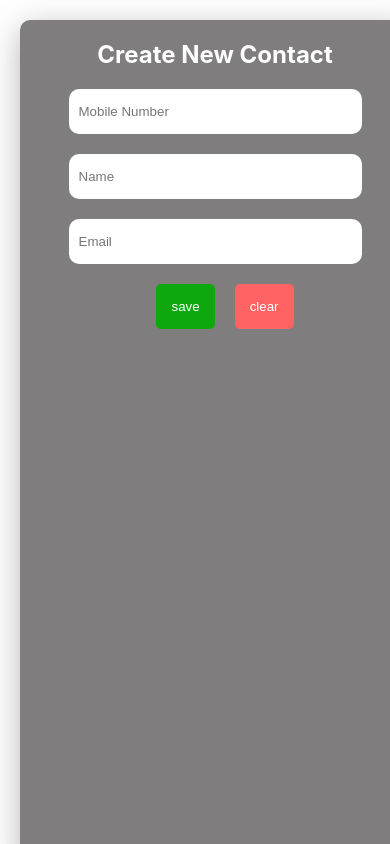
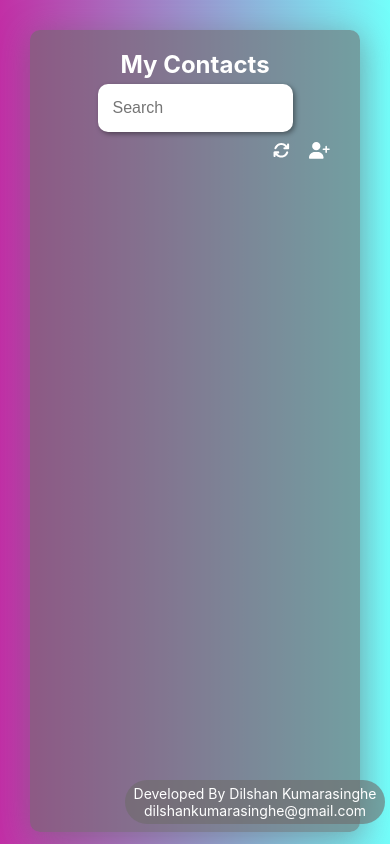
Before and after one commit to dilshanDD/my-phonebook, a React (Create React App) app: page / in a window 390 px wide. Shown: the top 844 px of the page. Built offline with nearby package versions, Linux system fonts and the light colour scheme.

Commit message:
Modal view added

```diff
--- a/src/App.js
+++ b/src/App.js
@@ -1,12 +1,10 @@
 import React from "react";
 import "./App.css";
-import InsertContacts from "./components/InsertContacts";
 import DisplayContacts from "./components/DisplayContacts";
 
 function App() {
   return (
     <div className="main-container">
-      <InsertContacts />
       <DisplayContacts />
     </div>
   );
--- /dev/null
+++ b/src/components/DeveloperDetails.js
@@ -0,0 +1,16 @@
+import React from "react";
+
+const DeveloperDetails = () => {
+  return (
+    <div className="developer-contact-details-container">
+      <span className="developer-contact-details">
+        Developed By Dilshan Kumarasinghe
+      </span>
+      <span className="developer-contact-details">
+        dilshankumarasinghe@gmail.com
+      </span>
+    </div>
+  );
+};
+
+export default DeveloperDetails;
--- a/src/components/DisplayContacts.js
+++ b/src/components/DisplayContacts.js
@@ -3,9 +3,8 @@ import { useSelector, useDispatch } from "react-redux";
 import "./styles/style.css";
 import { FontAwesomeIcon } from "@fortawesome/react-fontawesome";
 import {
-  faUser,
-  faTrash,
   faArrowsRotate,
+  faUserPlus
 } from "@fortawesome/free-solid-svg-icons";
 import SearchBar from "./SearchBar";
 import {
@@ -13,14 +12,25 @@ import {
   searchItem,
   resetItems,
 } from "../features/counter/SaveContactsSlice";
+import InsertContacts from "./InsertContacts";
+import ListItems from "./ListItems";
+import DeveloperDetails from "./DeveloperDetails";
 
 const DisplayContacts = () => {
   const dispatch = useDispatch();
   const [searchKey, setSearchKey] = useState("");
+  const [modalOpen, setModalOpen] = useState(false);
   const allDetails = useSelector((state) => state.saveContacts.contactDetails);
   const searchDetails = useSelector(
     (state) => state.saveContacts.searchDetails
   );
+  const handleOpenModal = () => {
+    setModalOpen(true);
+  };
+
+  const handleCloseModal = () => {
+    setModalOpen(false);
+  };
 
   const deleteButton = (id) => {
     dispatch(deleteItem(id));
@@ -38,53 +48,62 @@ const DisplayContacts = () => {
   };
 
   return (
+    <>
+      <InsertContacts isOpen={modalOpen} closeModal={handleCloseModal} />
       <div className="list-container">
+        <h3> My Contacts</h3>
         <SearchBar setSearchKey={setSearchKey} searchKey={searchKey} />
-      <div className="refresh-button-container">
-      <button type="button" className="refresh-btn" onClick={resetList}>
+        <div className="refresh-add-user-button-container">
+          <button
+            className="refresh-btn"
+            onClick={() => {
+              resetList();
+              setSearchKey("");
+            }}
+          >
             <FontAwesomeIcon icon={faArrowsRotate} size="lg" />
+          </button>
+          <button className="add-user-btn" onClick={handleOpenModal}>
+            <FontAwesomeIcon icon={faUserPlus} size="lg" />
           </button>
         </div>
         <div className="message-container">
           {searchDetails.length === 0 && searchKey && "No results found !"}
-      {searchDetails.length !== 0 && searchDetails.length + " Results found "}
+          {searchDetails.length !== 0 &&
+            searchDetails.length + " Results found "}
         </div>
         <ul>
           {(searchDetails.length === 0 &&
             allDetails.map((detail) => {
               const { id, name, mobileNumber, email } = detail || {};
               return (
-              <li key={id} className="contact-item">
-                <FontAwesomeIcon icon={faUser} className="list-icon" />
-                {name || ""} |{mobileNumber || ""}|{email || ""}
-                <button
-                  type="button"
-                  className="delete-btn"
-                  onClick={() => deleteButton(id)}
-                >
-                  <FontAwesomeIcon icon={faTrash} />
-                </button>
-              </li>
+                <ListItems
+                  deleteButton={deleteButton}
+                  name={name}
+                  mobileNumber={mobileNumber}
+                  email={email}
+                  id={id}
+                  key={id}
+                />
               );
             })) ||
             searchDetails.map((detail) => {
               const { id, name, mobileNumber, email } = detail || {};
               return (
-              <li key={id} className="contact-item">
-                <FontAwesomeIcon icon={faUser} className="list-icon" />
-                {name || ""} |{mobileNumber || ""}|{email || ""}
-                <button
-                  type="button"
-                  className="delete-btn"
-                  onClick={() => deleteButton(id)}
-                >
-                  <FontAwesomeIcon icon={faTrash} />
-                </button>
-              </li>
+                <ListItems
+                  deleteButton={deleteButton}
+                  name={name}
+                  mobileNumber={mobileNumber}
+                  email={email}
+                  id={id}
+                  key={id}
+                />
               );
             })}
         </ul>
+       <DeveloperDetails/>
       </div>
+    </>
   );
 };
 export default DisplayContacts;
--- a/src/components/InsertContacts.js
+++ b/src/components/InsertContacts.js
@@ -2,8 +2,10 @@ import { useState } from "react";
 import "./styles/style.css";
 import { useDispatch } from "react-redux";
 import { saveDetails } from "../features/counter/SaveContactsSlice";
+import { FontAwesomeIcon } from "@fortawesome/react-fontawesome";
+import { faRectangleXmark } from "@fortawesome/free-solid-svg-icons";
 
-const InsertContacts = () => {
+const InsertContacts = ({ isOpen, closeModal }) => {
   const [mobileNumber, setMobileNumber] = useState("");
   const [name, setName] = useState("");
   const [email, setEmail] = useState("");
@@ -17,7 +19,7 @@ const InsertContacts = () => {
   const saveContactDetails = () => {
     dispatch(
       saveDetails({
-        id: Math.floor(Math.random()*1000),
+        id: Math.floor(Math.random() * 1000),
         mobileNumber,
         name,
         email,
@@ -25,10 +27,20 @@ const InsertContacts = () => {
     );
     clear();
   };
+  if (!isOpen) return null;
   return (
     <div className="insert-contacts-container">
+      <div className="modal-container">
+        <button className="modal-close-button" onClick={closeModal}>
+          <FontAwesomeIcon icon={faRectangleXmark} />
+        </button>
         <h3> Create New Contact</h3>
         <form className="form-container">
+          <input
+            type="file"
+            className="insert-image-container"
+            placeholder="Profile Picture"
+          />
           <input
             type="text"
             placeholder="Mobile Number"
@@ -44,25 +56,21 @@ const InsertContacts = () => {
             onChange={(event) => setName(event.target.value)}
           />
           <input
-          type="text"
+            type="email"
             placeholder="Email"
             className="text-field"
             value={email}
             onChange={(event) => setEmail(event.target.value)}
           />
-        <div className="btn-container">
           <button
             type="button"
-            className="btn save-btn"
+            className="save-btn"
             onClick={saveContactDetails}
           >
             save
           </button>
-          <button type="button" className="btn clear-btn" onClick={clear}>
-            clear
-          </button>
+        </form>
       </div>
-      </form>
     </div>
   );
 };
--- /dev/null
+++ b/src/components/ListItems.js
@@ -0,0 +1,36 @@
+import React from "react";
+import { FontAwesomeIcon } from "@fortawesome/react-fontawesome";
+import {
+  faUser,
+  faTrash,
+  faPen,
+  faEye,
+} from "@fortawesome/free-solid-svg-icons";
+
+const ListItems = ({deleteButton,name,mobileNumber,email,id}) =>{
+    return (
+        <li>
+          <div className="contact-item-details-container">
+            <button className="btn">
+              <FontAwesomeIcon icon={faUser} />
+            </button>
+            <span className="contact-details-container">
+              {name || ""} |{mobileNumber || ""}|{email || ""}
+            </span>
+          </div>
+          <div className="contact-item-edit-delete-view-container">
+            <button className="btn">
+              <FontAwesomeIcon icon={faEye} />
+            </button>
+            <button className="btn">
+              <FontAwesomeIcon icon={faPen} />
+            </button>
+            <button className="btn" onClick={() => deleteButton(id)}>
+              <FontAwesomeIcon icon={faTrash} />
+            </button>
+          </div>
+        </li>
+      );
+}
+
+export default ListItems;
--- a/src/components/SearchBar.js
+++ b/src/components/SearchBar.js
@@ -4,7 +4,7 @@ import "./styles/style.css";
 const SearchBar = ({setSearchKey, searchKey}) => {
   return (
     <div className="search-bar-container">
-      <input type="text" value={searchKey} className="search-bar" placeholder="Search" onChange={(event)=>setSearchKey(event.target.value)}/>
+      <input type="text" value={searchKey} className="search-bar-input" placeholder="Search" onChange={(event)=>setSearchKey(event.target.value)}/>
     </div>
   );
 };
--- a/src/components/styles/style.css
+++ b/src/components/styles/style.css
@@ -1,26 +1,103 @@
+/* Main Containers */
 .main-container {
-  background-color: rgb(255, 255, 255);
+  background: linear-gradient(
+    90deg,
+    rgba(194, 47, 166, 1) 0%,
+    rgba(115, 255, 251, 1) 100%
+  );
+  display: flex;
+  justify-content: center;
+  padding: 30px;
+}
+.insert-contacts-container {
+  position: fixed;
+  top: 0;
+  left: 0;
+  right: 0;
+  bottom: 0;
+  background-color: rgba(0, 0, 0, 0.5);
+  display: flex;
+  justify-content: center;
+  align-items: center;
+  z-index: 1;
+}
+.list-container {
+  background-color: rgba(110, 108, 108, 0.6);
+  box-shadow: 2px 5px 32px rgba(100, 99, 99, 0.5);
+  height: 95vh;
+  width: 60%;
+  border-radius: 10px;
+}
+
+/* Sub Containers */
+.modal-container {
+  position: relative;
+  background-color: rgba(110, 108, 108, 0.95);
+  padding: 20px;
+  border-radius: 10px;
+  width: 50%;
+}
+.form-container {
+  display: flex;
+  flex-direction: column;
+  align-items: center;
+}
+.message-container {
+  margin-top: 10px;
+  color: white;
+  text-align: center;
+}
+.search-bar-container {
+  margin-top: 5px;
+  display: flex;
+}
+.contact-item-details-container {
+  max-width: 400px;
+  white-space: nowrap;
+  overflow: hidden;
+  text-overflow: ellipsis;
+}
+.contact-item-edit-delete-view-container {
   display: flex;
   flex-direction: row;
+  justify-content: end;
 }
-.insert-contacts-container {
-  background-color: rgba(110, 108, 108, 0.877);
-  box-shadow: 0 8px 32px 0 rgba(100, 99, 99, 0.466);
-  width: 50%;
-  height: 100vh;
-  border-radius: 10px;
-  margin: 20px;
+.developer-contact-details-container{
+  width: 250px;
+  background-color: rgba(110, 108, 108, 0.6);
+  padding: 5px;
+  text-align: center;
+  border-radius: 50px;
+  position: fixed;
+  bottom: 20px;
+  right: 5px;
+  display: flex;
+  flex-direction: column;
 }
-.list-container {
-  background-color: rgba(110, 108, 108, 0.877);
-  box-shadow: 0 8px 32px 0 rgba(100, 99, 99, 0.466);
-  height: 100vh;
-  width: 50%;
-  border-radius: 10px;
-  margin: 20px;
+.contact-details-container{
+  margin-left: 5px;
 }
+.insert-image-container{
+  width: 200px;
+  height: 200px;
+  background-color: red;
+  border-radius: 50%;
+}
+
+/* Button containers */
+.refresh-add-user-button-container {
+  width: 100%;
+  display: flex;
+  justify-content: flex-end;
+}
+.btn-container {
+  display: flex;
+  flex-direction: row;
+  margin-top: 20px;
+}
+/*Other Elements */
 .text-field {
-  color: #fff;
+  color: black;
   height: 25px;
   width: 70%;
   margin-top: 20px;
@@ -28,37 +105,6 @@
   border: none;
   outline: 0;
   border-radius: 10px;
-}
-.form-container {
-  display: flex;
-  flex-direction: column;
-  align-items: center;
-}
-.btn-container {
-  display: flex;
-  flex-direction: row;
-  margin-top: 20px;
-}
-.btn {
-  padding: 15px;
-  margin-left: 20px;
-  border: none;
-  color: white;
-  border-radius: 5px;
-}
-.btn:hover {
-  cursor: pointer;
-  color: wheat;
-}
-.btn:active {
-  color: red;
-}
-
-.clear-btn {
-  background-color: rgb(255, 98, 98);
-}
-.save-btn {
-  background-color: rgba(1, 172, 1, 0.89);
 }
 h3 {
   margin: 0;
@@ -69,57 +115,66 @@ h3 {
 }
 ul {
   list-style: none;
+  margin: 0;
+  padding: 0 15px;
+  max-height: 70vh;
+  overflow-y: scroll;
+  scrollbar-width: thin;
+  scrollbar-color: #ccc #fff;
+}
+ul::-webkit-scrollbar {
+  width: 6px;
+}
+ul::-webkit-scrollbar-thumb {
+  background-color: #ccc;
 }
 
-.list-icon {
-  margin-right: 10px;
+ul::-webkit-scrollbar-thumb:hover {
+  background-color: #aaa;
 }
-
-.contact-item {
-  position: relative;
+li {
   background-color: white;
-  margin: 10px;
-  padding: 15px;
+  margin: 5px;
+  padding: 5px;
   border-radius: 50px;
+  display: flex;
+  flex-direction: row;
+  justify-content: space-between;
 }
-.search-bar-container {
-  margin-top: 20px;
-  display: flex;
-  align-content: center;
-  align-items: center;
-  text-align: center;
-}
-.search-bar {
+.search-bar-input {
   margin-left: auto;
   margin-right: auto;
   width: 50%;
   padding: 15px;
   border: none;
   outline: 0;
+  box-shadow: 2px 2px 5px rgba(0, 0, 0, 0.4);
   border-radius: 10px;
   font-size: 16px;
   font-weight: 400;
 }
-.delete-btn {
-  background-color: rgba(211, 211, 211, 0.521);
-  position: absolute;
-  right: 10px;
-  top: 9px;
+.developer-contact-details{
+  color: white;
+  font-weight: 400;
+  font-size: 14px;
+}
+
+/* Buttons */
+.add-user-btn {
+  color: white;
+  margin-right: 20px;
   padding: 10px;
   border: none;
-  border-radius: 50%;
+  outline: 0;
+  background-color: transparent;
+  transition: transform 0.2s ease-in-out;
 }
-.delete-btn:hover {
+.add-user-btn:hover {
   cursor: pointer;
-  background-color: lightgray;
+  transform: scale(1.2);
 }
-.delete-btn:active {
-  background-color: red;
-}
-.refresh-button-container {
-  width: 100%;
-  display: flex;
-  justify-content: flex-end;
+.add-user-btn:active {
+  color: black;
 }
 .refresh-btn {
   color: white;
@@ -127,57 +182,76 @@ ul {
   border: none;
   outline: 0;
   background-color: transparent;
+  transition: transform 0.2s ease-in-out;
 }
 .refresh-btn:hover {
   cursor: pointer;
+  transform: scale(1.2);
 }
 .refresh-btn:active {
   color: black;
 }
-.message-container {
-  margin-top: 10px;
-  text-align: center;
+.btn {
+  background-color: rgba(211, 211, 211, 0.521);
+  padding: 10px;
+  border: none;
+  border-radius: 50%;
+  margin-left: 5px;
+}
+.btn:hover {
+  cursor: pointer;
+}
+.btn:active {
+  background-color: black;
+  color: white;
+}
+.save-btn {
+  padding: 15px;
+  border: none;
+  background-color: #008cba;
+  color: white;
+  font-size: 16px;
+  font-family: "Proxima Nova", sans-serif;
+  border-radius: 10px;
+  margin: 20px 0;
+  width: 72%;
 }
 
-@media (max-width: 400px) {
-  /* .refresh-btn {
-        margin-top: 10px;
-        position: absolute;
-        top: 50px;
-        right: 35px;
+.save-btn:hover {
+  cursor: pointer;
+}
+.save-btn:active {
+  color: black;
+}
+.modal-close-button {
+  position: absolute;
+  top: 5px;
+  right: 5px;
+  font-size: 25px;
+  background-color: transparent;
+  border: none;
+}
+.modal-close-button:hover {
+  color: white;
+  cursor: pointer;
+}
 
-      } */
+@media (max-width: 430px) {
   .main-container {
     display: flex;
     flex-direction: column;
-  }
-  .insert-contacts-container {
-    background-color: rgba(110, 108, 108, 0.877);
-    box-shadow: 0 8px 32px 0 rgba(100, 99, 99, 0.466);
-    width: 100%;
-    height: 100vh;
-    border-radius: 10px;
-    margin: 20px;
-  }
-  .list-container {
-    background-color: rgba(110, 108, 108, 0.877);
-    box-shadow: 0 8px 32px 0 rgba(100, 99, 99, 0.466);
-    height: 100vh;
-    width: 100%;
-    border-radius: 10px;
-    margin: 20px;
-  }
-}
-
-@media (max-width: 680px) {
-  .main-container {
-    display: flex;
-    flex-direction: column;
-  }
-  .insert-contacts-container {
-    width: 100%;
   }
   .list-container {
     width: 100%;
   }
 }
+
+@media (max-width: 830px) {
+  .main-container {
+    display: flex;
+    flex-direction: column;
+  }
+  .list-container {
+    width: 100%;
+  }
+}
```
Lines whose indentation alone changed are shown as unchanged.
